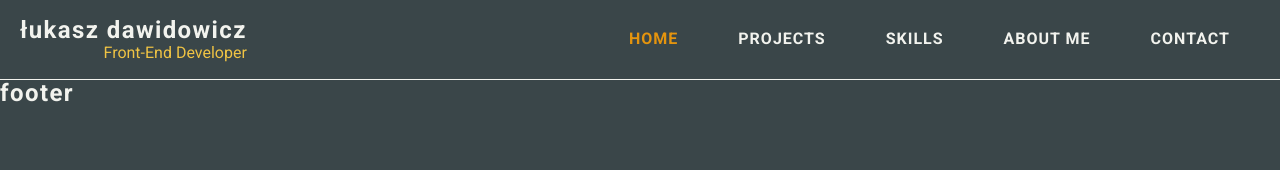
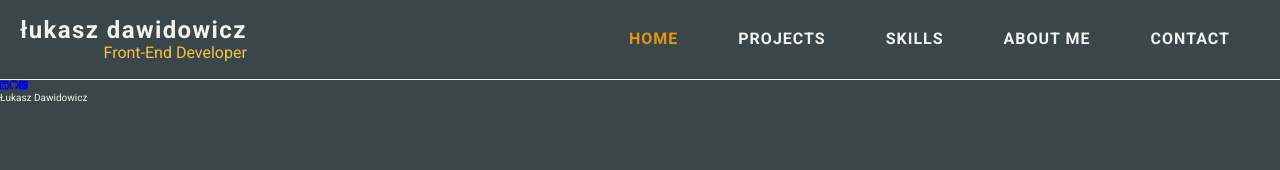
Before and after one commit to shivetay/LD_portfolio, a React (Create React App) app: page /contact in a window 1280 px wide. Shown: the top 170 px of the page. Built offline with nearby package versions, Linux system fonts and the light colour scheme.

Commit message:
add footer content

```diff
--- a/package.json
+++ b/package.json
@@ -27,6 +27,10 @@
     ]
   },
   "dependencies": {
+    "@fortawesome/fontawesome-svg-core": "^1.2.27",
+    "@fortawesome/free-brands-svg-icons": "^5.12.1",
+    "@fortawesome/free-solid-svg-icons": "^5.12.1",
+    "@fortawesome/react-fontawesome": "^0.1.9",
     "@testing-library/jest-dom": "^4.2.4",
     "@testing-library/react": "^9.3.2",
     "@testing-library/user-event": "^7.1.2",
--- a/src/components/layout/Footer/Footer.js
+++ b/src/components/layout/Footer/Footer.js
@@ -1,9 +1,37 @@
 import React from 'react';
 
-export default function Footer() {
+import { FontAwesomeIcon } from '@fortawesome/react-fontawesome';
+import { faGithub, faLinkedin } from '@fortawesome/free-brands-svg-icons';
+import { faDiceFive } from '@fortawesome/free-solid-svg-icons';
+
+const Footer = () => {
   return (
-    <footer>
-      <h3>footer</h3>
+    <footer className='Footer'>
+      <div className='Footer__Links'>
+        <a
+          target='_blank'
+          rel='noopener noreferrer'
+          href='https://www.linkedin.com/in/lukaszdawidowicz/'>
+          <FontAwesomeIcon icon={faLinkedin} />
+        </a>
+        <a
+          target='_blank'
+          rel='noopener noreferrer'
+          href='https://github.com/shivetay'>
+          <FontAwesomeIcon icon={faGithub} />
+        </a>
+        <a
+          target='_blank'
+          rel='noopener noreferrer'
+          href='https://www.fiverr.com/shivetay?public_mode=true'>
+          <FontAwesomeIcon icon={faDiceFive} />
+        </a>
+      </div>
+      <div className='Footer__Text'>
+        <span>Łukasz Dawidowicz</span>
+      </div>
     </footer>
   );
-}
+};
+
+export default Footer;
--- /dev/null
+++ b/src/components/layout/Footer/Footer.scss
@@ -0,0 +1 @@
+@import './settings.scss';
--- a/src/components/layout/Header/Header.js
+++ b/src/components/layout/Header/Header.js
@@ -3,7 +3,7 @@ import { NavLink } from 'react-router-dom';
 
 import './Header.scss';
 
-export default function Header() {
+const Header = () => {
   return (
     <div className='Header'>
       <div className='Header__Logo'>
@@ -29,4 +29,6 @@ export default function Header() {
       </div>
     </div>
   );
-}
+};
+
+export default Header;
```
Also changed, not shown: 1 other file (tests, documents, lock files or other folders).
